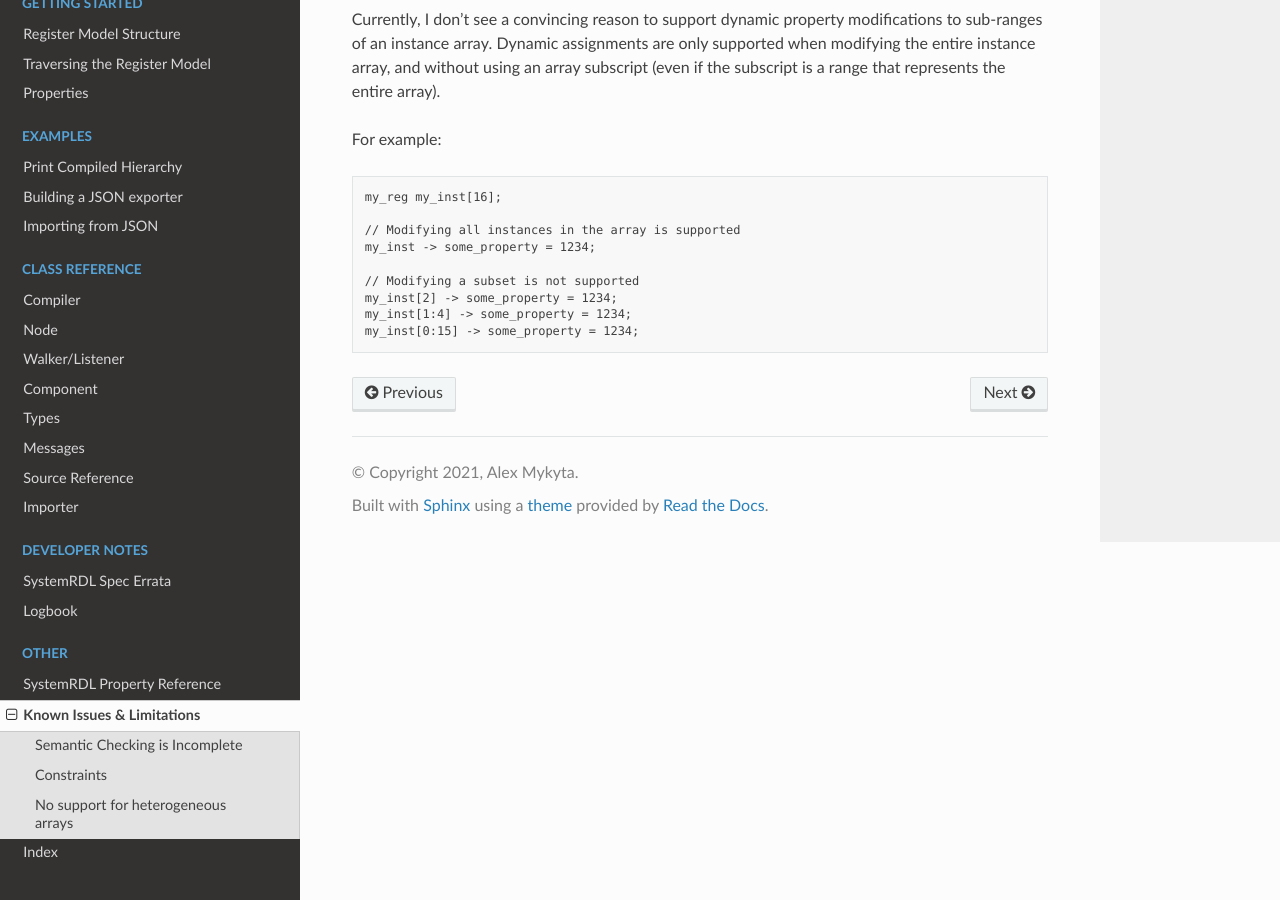
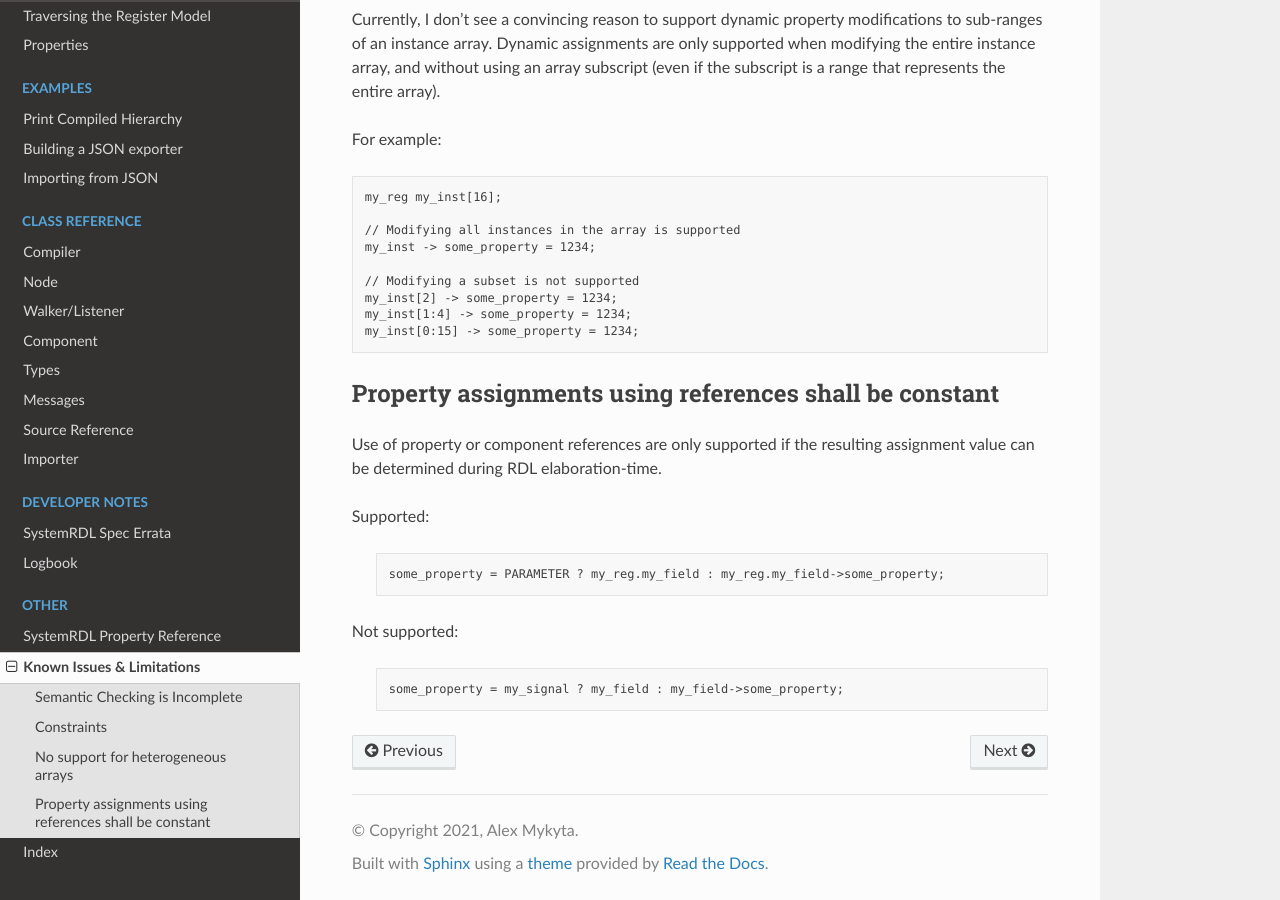
Before and after one commit to SystemRDL/systemrdl-compiler, a Sphinx documentation site: the page built from docs/known_issues.rst, in a window 1280 px wide and 900 px high, scrolled down 778 px. Built offline with Sphinx 7.4.7 and the Read the Docs theme 2.0.0, drawn with Linux system fonts in a browser that asks for light colours.

Commit message:
Add limitation text

```diff
--- a/docs/known_issues.rst
+++ b/docs/known_issues.rst
@@ -57,3 +57,23 @@ For example:
     my_inst[2] -> some_property = 1234;
     my_inst[1:4] -> some_property = 1234;
     my_inst[0:15] -> some_property = 1234;
+
+
+
+Property assignments using references shall be constant
+-------------------------------------------------------
+
+Use of property or component references are only supported if the resulting
+assignment value can be determined during RDL elaboration-time.
+
+Supported:
+
+    .. code-block:: systemrdl
+
+            some_property = PARAMETER ? my_reg.my_field : my_reg.my_field->some_property;
+
+Not supported:
+
+    .. code-block:: systemrdl
+
+            some_property = my_signal ? my_field : my_field->some_property;
```
